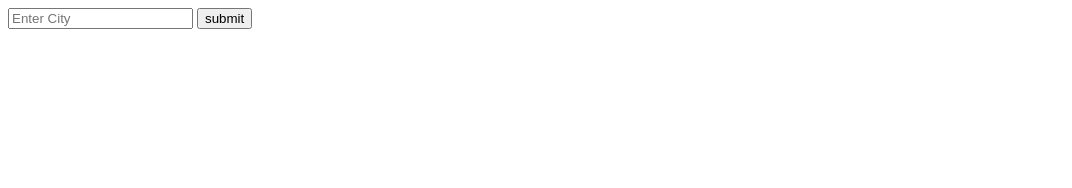
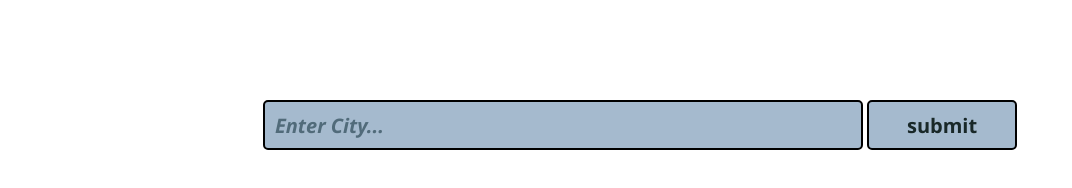
Before and after one commit to Doremus256/WeatherDashboard, a plain HTML site: page index.html in a window 1280 px wide. Shown: the whole page, without its empty margins (0-1072 px from the left). Drawn offline with Linux system fonts and the light colour scheme.

Commit message:
Pre-Tutoring Push

```diff
--- a/index.html
+++ b/index.html
@@ -1,23 +1,30 @@
 <!DOCTYPE html>
 <html lang="en">
+
 <head>
     <meta charset="UTF-8">
     <meta name="viewport" content="width=device-width, initial-scale=1.0">
+    <link rel="stylesheet" href="style.css">
     <title>Anyone's Guess - America's Weather Dashboard</title>
 </head>
+
 <body>
 
     <div class="input">
-        <input type="text" class="inputValue" placeholder="Enter City">
-        <input type="submit" value="submit">
+        <input type="text" class="inputValue" placeholder="Enter City...">
+        <input type="submit" value="submit" class="button">
     </div>
 
-<!-- Where information will appear -->
+    <!-- Where information will appear -->
     <div class="display">
         <!-- Need to add p-tags for each piece of info I want pulled -->
         <h1 class="name"></h1>
         <p class="desc"></p>
         <p class="temp"></p>
     </div>
+
+
+    <script type="text/javascript" src="script.js"></script>
 </body>
+
 </html>
--- a/script.js
+++ b/script.js
@@ -0,0 +1,19 @@
+// Hooking into my submit button, and creating variable for inputValue:
+
+var button = document.querySelector(".button");
+var inputValue = document.querySelector(".inputValue");
+
+// Creating variables for the information that will be pulled from the API and displayed to the User:
+
+var name = document.querySelector(".name");
+var desc = document.querySelector(".desc");
+var temp = document.querySelector(".temp");
+
+// Click Listener and
+
+button.addEventListener("click", function(){
+    fetch("https://api.openweathermap.org/data/2.5/weather?q=" +inputValue.value+ "&appid=2c6356638316e418322dd5160cce5cd2")
+    .then(response => response.json())
+    .then(data => console.log(data))
+    .catch(err => alert("City Not Found"))
+})
--- a/style.css
+++ b/style.css
@@ -10,16 +10,41 @@ body{
 
 .input{
     text-align: center;
-    margin: 100px 0;
+    margin: 100px;
 }
 
 input[type="text"]{
     height: 50px;
     width: 600px;
-    background: whitesmoke;
+    background: rgb(165, 186, 206);
+    font-family: 'Segoe UI', Tahoma, Geneva, Verdana, sans-serif;
+    color: black;
+    font-weight: bold;
+    font-size: 20px;
+    border-color: black;
+    border-style: solid;
+    border-radius: 5px;
+    padding: 10px 10px;
+}
+
+::placeholder{
+    color: rgb(81, 107, 122);
+    font-style: italic;
+}
+
+input[type="submit"]{
+    height: 50px;
+    width: 150px;
+    background: rgb(165, 186, 206);
     font-family: 'Segoe UI', Tahoma, Geneva, Verdana, sans-serif;
     font-weight: bold;
+    color: rgb(25, 40, 40);
     font-size: 20px;
-    border: none;
+    border-color: black;
+    border-style: solid;
     border-radius: 5px;
 }
+
+.display{
+    text-align: center;
+}
```
Also changed, not shown: 1 other file.
